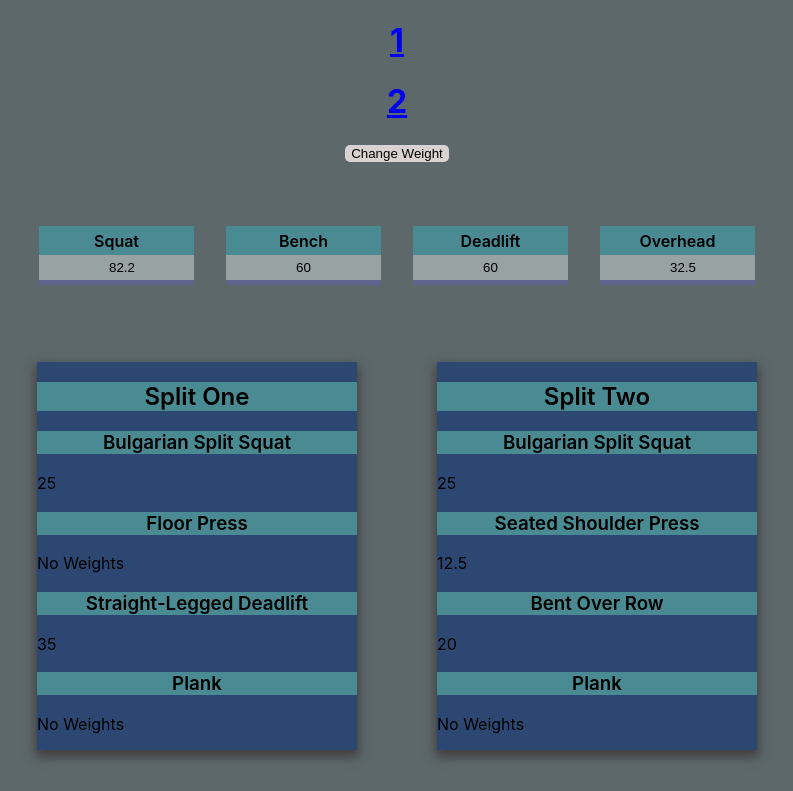
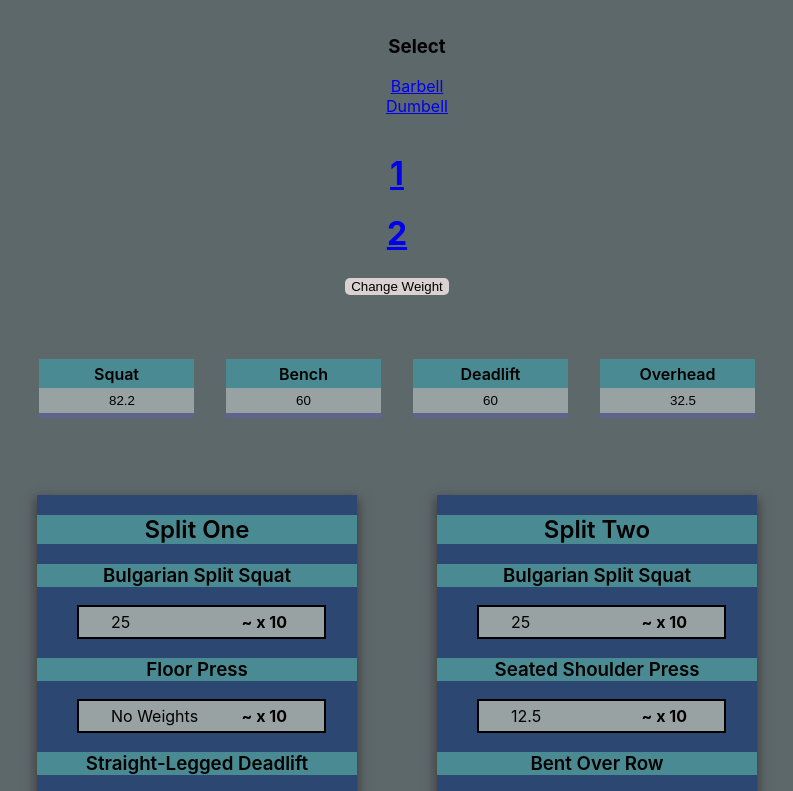
Before and after one commit to AroonSalotra/workout-app, a React (Create React App) app: page /workout-app/plan-2 in a window 1280 px wide. Shown: the top 791 px of the page, without its empty margins (243-1036 px from the left). Built offline with nearby package versions, Linux system fonts and the light colour scheme.

Commit message:
add select menu for programs

```diff
--- a/src/App.css
+++ b/src/App.css
@@ -134,6 +134,18 @@ body {
     cursor: pointer;
 }
 
+.select-container {
+    display: flex;
+    justify-content: center;
+}
+
+
+.select-list {
+    display: flex;
+    flex-direction: column;
+    list-style-type: none;
+}
+
 .trainingWeek li:hover {
     background: var(--clr-bg);
 }
@@ -149,12 +161,14 @@ body {
 
 .rep {
     background: var(--clr-highlight);
-    text-align: center;
-    width: 15rem;
+    /* text-align: center; */
+    padding: .3rem;
+    padding-left: 2rem;
+    width: 13rem;
     /* margin: auto; */
     margin-left: 2.5rem;
     border: 2px solid black;
-    height: 1.75rem;
+    /* height: 1.75rem; */
     cursor: pointer;
 }
 
@@ -333,6 +347,10 @@ body {
     transition: opacity 1s ease;
 }
 
+.opacity-none {
+    opacity: 0;
+}
+
 #btn-calc:active>.calculator {
     transform: translateY(10px);
 }
--- a/src/Dropdown.jsx
+++ b/src/Dropdown.jsx
@@ -1,18 +1,28 @@
+import { useState, useEffect } from 'react';
 import { Link } from 'react-router-dom';
 
 
 const Dropdown = (props) => {
 
-    // const handleClick = (event) => {
-    //     props.setValue(event.target.value)
-    // }
+    const [display, setDisplay] = useState("")
+
+    const handleClick = () => {
+        (display == "" ? setDisplay("opacity-none") : setDisplay(""))
+    }
+
+    const testClick = () => {
+        setDisplay("opacity-none")
+    }
 
     return (
-        <div>
-            <Link to="/workout-app/plan-1"></Link>
-            <Link to="/workout-app/plan-2"></Link>
+        <div className='select-container'>
+            <ul className='select-list'>
+                <li onClick={() => handleClick()}><h3>Select</h3></li>
+                <Link to="/workout-app/plan-1" className={display} onClick={() => testClick()}>Barbell</Link>
+                <Link to="/workout-app/plan-2" className={display} onClick={() => testClick()}>Dumbell</Link>
+            </ul>
         </div>
-     );
+    );
 }
 
 export default Dropdown;
--- a/src/PlanTwo.jsx
+++ b/src/PlanTwo.jsx
@@ -10,7 +10,8 @@ const PlanTwo = (props) => {
                 .map((elem) => {
                     return <div>
                         <h3 className="subTitle">{elem.type}</h3>
-                        <p>{elem.lift ? props.round(elem.lift / elem.operand) : "No Weights"}</p>
+                        <p className="rep">{elem.lift ? props.round(elem.lift / elem.operand) : "No Weights"}
+                            <span className="reps">~ x 10</span></p>
                     </div>
                 })
             }
```
